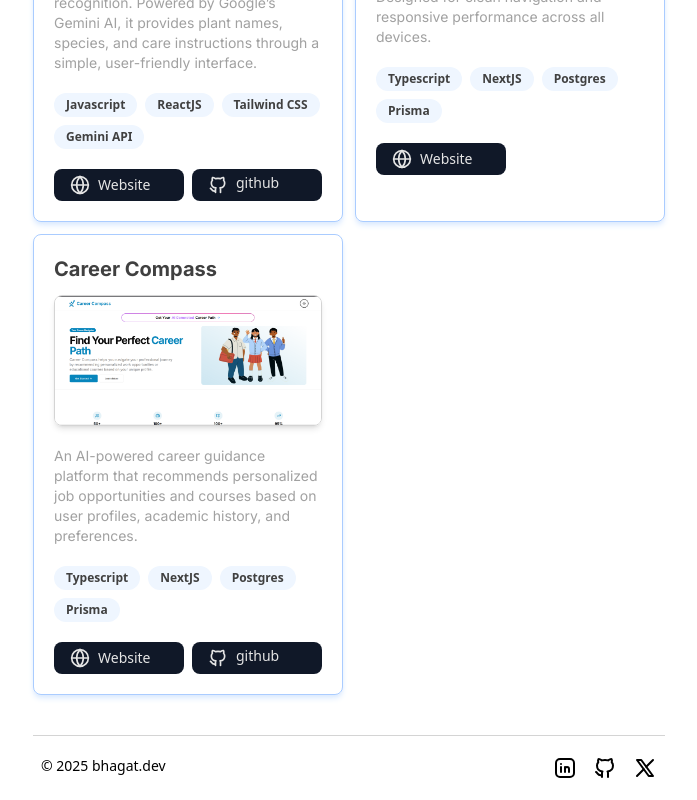
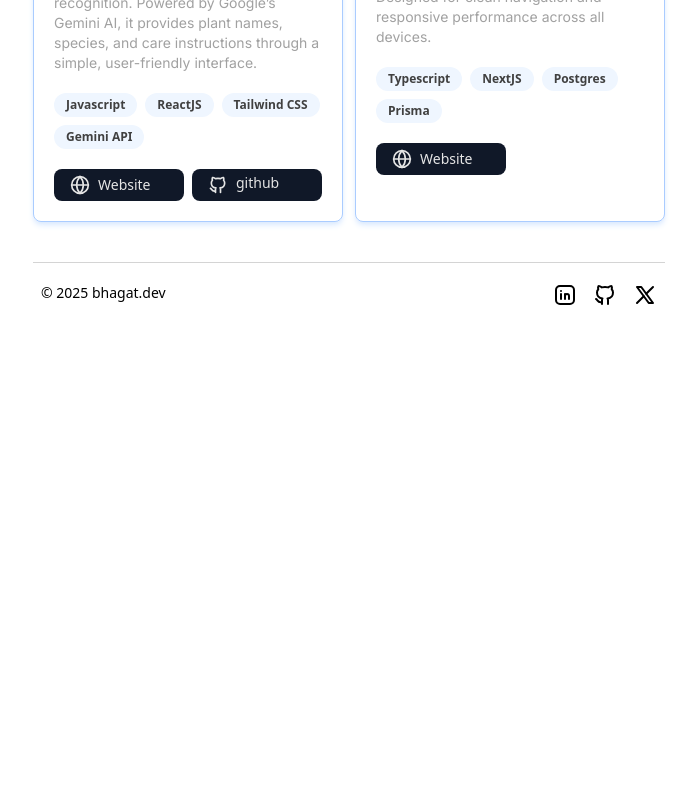
Before and after one commit to Rakesh-Bhagat/Portfolio, a Next.js app: page /projects in a window 1280 px wide. Shown: the part 1611-2411 px from the top of the page, without its empty margins (291-988 px from the left). After the commit the page ends 1938 px from the top, so only its background shows below. Built offline with nearby package versions, Linux system fonts and the light colour scheme.

Commit message:
removed career compass

```diff
--- a/data/projects.ts
+++ b/data/projects.ts
@@ -91,19 +91,6 @@ const projects: ProjectCardProps[] = [
           ],
         live: "https://bhagat.dev",
     },
-    {
-        title: "Career Compass",
-        img: "/careerLight.png",
-        description:"An AI-powered career guidance platform that recommends personalized job opportunities and courses based on user profiles, academic history, and preferences.",
-        stack: [
-            "Typescript",
-            "NextJS",
-            "Postgres",
-            "Prisma",
-        ],
-        live: "https://career-compass-seven.vercel.app/",
-        github: "https://github.com/Rakesh-Bhagat/Career-Compass"
-    },
 
 ]
 export default projects
```
